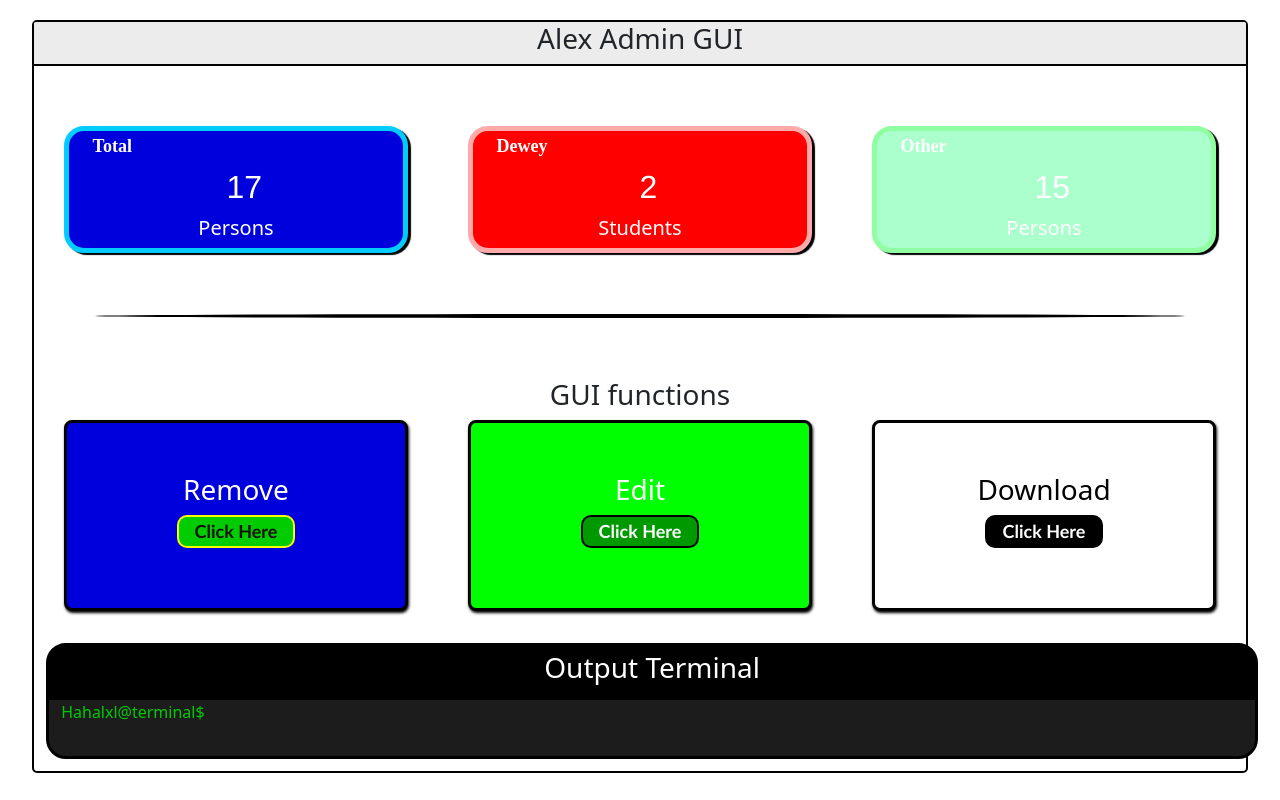
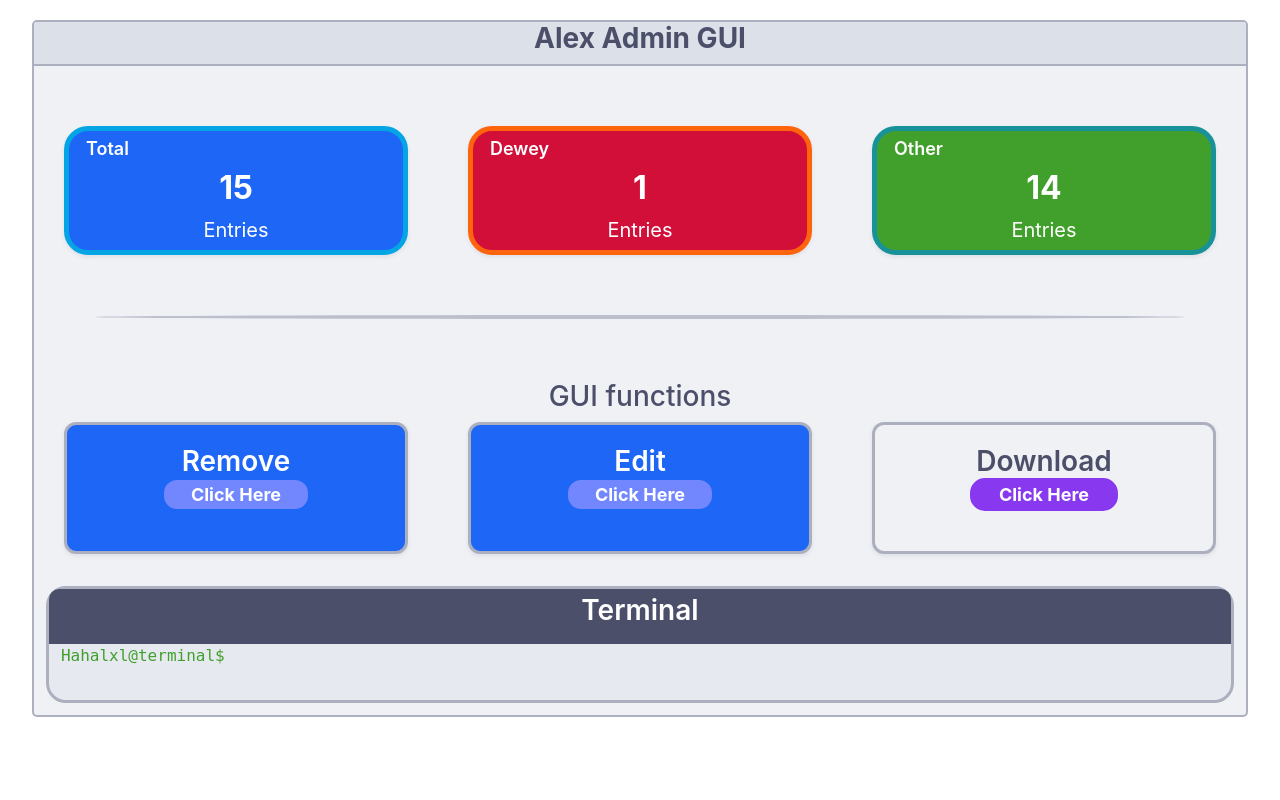
Before and after one commit to Hahalxl/soapbox, a Flask app: page /controls in a window 1280 px wide. Run offline with Flask 3, Linux system fonts and the light colour scheme; the visitor is signed in with stand-in values (Sample User, id 1).

Commit message:
admin page

```diff
--- a/data/5312025.csv
+++ b/data/5312025.csv
@@ -1,7 +1,6 @@
 name,osis,email,organization
 Alex Skibidi mewer,123,hahalxlpro@gmail.com,Brooklyn Italians Soccer Club
 Alex  Skibidi mewer,1231,boonstraronnan@gmail.com,Brooklyn Italians Soccer Club
-Hahalxl Pro,255555555,hahalxlpro@gmail.clm,John Dewey High School
 Hahalxlpro Sigma,242240398,asdasjdasdjsa@gmail.com,John Dewey High School
 Alex  Skibidi mewer,242203982,330849489apple@gmail.com,City Parks Foundation
 John Dewey,123123213,alexanderl334@nycstudents.net,Brooklyn Italians Soccer Club
@@ -13,6 +12,5 @@ Han Gyat Soe,313123131,330849489apple@gmail.com,Brooklyn Italians Soccer Club
 Sigma Alex Skibidi mewer,242203982,hahalxlpro@gmail.com,Brooklyn Italians Soccer Club
 Alex  Dewey,321312321,boonstraronnan@gmail.com,Brooklyn Italians Soccer Club
 Alex  Dewey,242203982,hahalxlpro@gmail.com,Brooklyn Italians Soccer Club
-Hahalxl Pro,245757848,Mewerhigh@sigma.com,Eubie Blake P.S 25
 Hahalxl Pro2,245757848,Mewerhigh@sigma.com,Eubie Blake P.S 25
 <<>>>>>> Liu,12312312,hahalxlpro@gmail.com,Brooklyn Italians Soccer Club
--- a/static/style/adminpage.css
+++ b/static/style/adminpage.css
@@ -1,19 +1,20 @@
 .admin-panel{
-    border: #000 2px solid;
+    border: #acb0be 2px solid; /* Surface2 */
     width: 95%;
     margin-left: auto;
     margin-right: auto;
     border-radius: 5px;
     margin-top: 20px;
+    background-color: #eff1f5; /* Base */
 }
 
 .panel-header{
     width: 100%;
     height: fit-content;
-    background-color: #ececec;
+    background-color: #dce0e8; /* Crust */
     border-top-left-radius: 2px;
     border-top-right-radius: 2px;
-    border-bottom: #000 2px solid;
+    border-bottom: #acb0be 2px solid; /* Surface2 */
     display: flex;
 }
 .panel-header-text{
@@ -22,6 +23,9 @@
     width: fit-content;
     margin-left: auto;
     margin-right: auto;
+    color: #4c4f69; /* Text */
+    font-family: 'Inter', sans-serif;
+    font-weight: 700;
 }
 @media (min-width: 600px){
     .displaying{
@@ -33,8 +37,8 @@
         margin-right: 2.5%;
         width: 33%;
         margin-top: 5%;
-        border-radius: 20px;
-        box-shadow: #000 3px 2px 1px;
+        border-radius: 24px; /* Increased from 20px */
+        box-shadow: 0 2px 4px rgba(76, 79, 105, 0.1); /* Text with alpha */
     }
 }
 @media (max-width: 600px) {
@@ -54,54 +58,55 @@
 }
 
 
-
 .item1{
-    background-color: #00d;
-    border: #0cf 5px;
-    color: #fff;
+    background-color: #1e66f5; /* Blue */
+    border: #04a5e5 5px; /* Sky */
+    color: #ffffff;
     border-style:solid;
-    border-radius: 20px;
+    border-radius: 24px; /* Increased from 20px */
 }
 .item2{
-    background-color: #f00;
-    border: #faa 5px;
-    color: #fff;
+    background-color: #d20f39; /* Red */
+    border: #fe640b 5px; /* Peach */
+    color: #ffffff;
     border-style:solid;
-    border-radius: 20px;
+    border-radius: 24px; /* Increased from 20px */
 }
 .item3{
-    background-color: #afc;
-    border: #90ffa1 5px;
-    color: #fff;
+    background-color: #40a02b; /* Green */
+    border: #179299 5px; /* Teal */
+    color: #ffffff;
     border-style:solid;
-    border-radius: 20px;
+    border-radius: 24px; /* Increased from 20px */
 }
+.itemtitle, .itemcontent, .itemuit{
 
-.itemtitle, .itemcontent, .itemuit{
-    margin-left: 5%;
     display: block;
     margin-bottom: 10px;
+    font-family: 'Inter', sans-serif;
 }
 .itemunit{
     text-align: center;
+    font-family: 'Inter', sans-serif;
+    font-weight: 400;
 }
 .itemtitle{
-    padding-left: 2%;
-    margin-top: 5px;
+    padding-left: 5%;
+    margin-top: 2%;
     width: 100%;
     font-size: 18px;
-    font-family:'Times New Roman', Times, serif;
+    font-family: 'Inter', sans-serif;
     font-weight: 600;
 }
 
 .itemcontent{
-    font-family: 'Franklin Gothic Medium', 'Arial Narrow', Arial, sans-serif;
+    font-family: 'Inter', sans-serif;
     font-size: 32px;
-    font-weight: 400;
+    font-weight: 700;
     text-align: center;
 }
 .spliter{
-    border:#000 2px solid;
+    border:#bcc0cc 2px solid; /* Surface1 */
     border-radius: 100%;
     margin: 5%;
 }
@@ -110,39 +115,33 @@
         width: 95%;
     }
     .set{
-        border: #000 1px solid;
-        width: 45%;
-        margin-left: auto;
-        margin-right: auto;
+        border: #bcc0cc 1px solid; /* Surface1 */
+        width: 90%;
+        margin: 15px auto 20px auto;
+        border-radius: 12px; /* Increased from default */
     }
 }
-/* Bigger than 600px*/
 @media (min-width: 600px){
     .function-collection{
         display: flex;
     }
     .set{
-        border: #000 3px solid;
+        border: #acb0be 3px solid; /* Surface2 */
         width: 60%;
-        margin-left: 2.5%;
-        margin-right: 2.5%;
-        margin-bottom: 20px;
-        border-radius: 8px;
+        margin: 0 2.5% 20px 2.5%;
+        border-radius: 12px; /* Increased from 8px */
     }
-
 }
-/* Less than 600px */
 @media (max-width: 600px){
     .function-collection{
         display: box;
     }
     .set{
-        border: #000 3px solid;
-        border-radius: 8px;
-        margin-top: 15px;
+        border: #acb0be 3px solid; /* Surface2 */
+        border-radius: 12px; /* Increased from 8px */
+        margin: 15px auto 20px auto;
         width: 90%;
         height: fit-content;
-        margin-bottom: 20px;
     }
     .function-label{
         margin-bottom: 30px;
@@ -152,121 +151,130 @@
 .function-btn{
     width: 50%;
     height: max-content;
-        margin-left: auto;
-        margin-right: auto;
+    margin: 0 auto 20px auto;
     display: flex;
-        margin-bottom: 10px;
-        border:#000 2px none;
-        border-radius: 10px;
+    border:#4c4f69 2px none; /* Text */
+    border-radius: 15px; /* Increased from 10px */
     justify-content: center;
+    font-family: 'Inter', sans-serif;
+    transition: all 0.2s ease;
 }
+
 .func1{
-    background-color: #00d;
+    background-color: #1e66f5; /* Blue */
     transition: background-color;
-    color: #fff;
+    color: #ffffff;
 }
 .func1 .function-btn{
-    background-color: #00cc00;
+    background-color: #7287fd; /* Lavender */
     font-size: 18px;
-    font-family: 'Gill Sans', 'Gill Sans MT', Calibri, 'Trebuchet MS', sans-serif;
+    font-family: 'Inter', sans-serif;
     font-weight: 700;
-    border: 2px #ff0 solid;
-    color:#111100;
-    transition: background-color 2s ease;;
+    border: 2px #1e66f5 solid; /* Blue */
+    color:#ffffff;
+    transition: all 0.2s ease;
+    border-radius: 15px; /* Added to match */
 }
 .func1 .function-btn:hover{
-    background-color: rgb(0, 175, 0, 0.9);
-    transition: background-color 1s ease;
+    background-color: #1e66f5; /* Blue */
+    transition: all 0.2s ease;
+}
+.func2{
+    background-color: #1e66f5; /* Blue */
+    transition: background-color;
+    color: #ffffff;
+}
+.func2 .function-btn{
+    background-color: #7287fd; /* Lavender */
+    font-size: 18px;
+    font-family: 'Inter', sans-serif;
+    font-weight: 700;
+    border: 2px #1e66f5 solid; /* Blue */
+    color:#ffffff;
+    transition: all 0.2s ease;
+    border-radius: 15px; /* Added to match */
+}
+.func2 .function-btn:hover{
+    background-color: #1e66f5; /* Blue */
+    transition: all 0.2s ease;
 }
 
 .set{
-    box-shadow: #000 1px 2px 3px ;
-    padding: 50px;
+    box-shadow: 0 2px 4px rgba(76, 79, 105, 0.1); /* Text with alpha */
+    padding: 20px;
+    border-radius: 12px; /* Consolidated here */
 }
 .function-label{
     width: fit-content;
-        margin-left: auto;
-        margin-right: auto;
+    margin: 0 auto;
     text-align: center;
-}
-
-.func2{
-    background-color: #00ff00;
-    transition: background-color;
-    color: #fff;
-}
-.func2 .function-btn{
-    background-color: #009900;
-    font-size: 18px;
-    font-family: 'Gill Sans', 'Gill Sans MT', Calibri, 'Trebuchet MS', sans-serif;
-    font-weight: 700;
-    border: 2px #000 solid;
-    color:#fff;
-    transition: all 2s ease;;
-}
-.func2 .function-btn:hover{
-    background-color: rgb(0, 255, 255, 0.9);
-    color:#000;
-    transition: all 1s ease;
+    font-family: 'Inter', sans-serif;
+    font-weight: 600;
 }
 
 .func4{
-    background-color: #fff;
+    background-color: #eff1f5; /* Base */
     transition: background-color;
-    color: #000;
+    color: #4c4f69; /* Text */
 }
 .func4 .function-btn{
-    background-color: #000;
+    background-color: #8839ef; /* Mauve */
     font-size: 18px;
-    font-family: 'Gill Sans', 'Gill Sans MT', Calibri, 'Trebuchet MS', sans-serif;
+    font-family: 'Inter', sans-serif;
     font-weight: 700;
-    border: 2px #000 solid;
-    color:#fff;
-    transition: all 2s ease;
+    border: 2px #8839ef solid; /* Mauve */
+    color:#ffffff;
+    transition: all 0.2s ease;
+    border-radius: 15px; /* Added to match */
 }
 .func4 .function-btn:hover{
-    background-color: #fff;
-    color:#000;
-    transition: all 1s ease;
+    background-color: #7287fd; /* Lavender */
+    transition: all 0.2s ease;
 }
 .output-gui{
-    border: #000 3px solid;
+    border: #acb0be 3px solid; /* Surface2 */
     margin: 1%;
     border-radius: 20px;
-    background-color: #1c1c1c;
-    width: 100%;
+    background-color: #e6e9ef; /* Mantle */
+    width: 98%;
     height: fit-content;
 }
 .output-header{
-    background-color: #000;
+    background-color: #4c4f69; /* Text */
     height:fit-content;
     border-top-left-radius: 10px;
     border-top-right-radius: 10px;
     padding-top: 5px;
     padding-bottom: 5px;
-    border-bottom: #000 3px solid;
+    border-bottom: #4c4f69 3px solid; /* Text */
 }
 .output-title{
     text-align: center;
-    color:#fff;
+    color:#ffffff;
+    font-family: 'Inter', sans-serif;
+    font-weight: 600;
 }
 .terminal-text-1{
-    color: #00cc00;
+    color: #40a02b; /* Green */
     margin-left: 1%;
+    font-family: 'JetBrains Mono', monospace;
 }
 .output-content{
     width: 100%;
 }
 .output-input{
     display: flex;
+    font-family: 'JetBrains Mono', monospace;
 }
 .output-text{
     margin-left: 6px;
-    color: #fff;
+    color: #4c4f69; /* Text */
+    font-family: 'JetBrains Mono', monospace;
 }
 .terminal-text-2{
-    color:#fff;
+    color:#4c4f69; /* Text */
     margin-left: 1%;
+    font-family: 'JetBrains Mono', monospace;
 }
 .div-input {
   margin-bottom: 1.25rem;
--- a/templates/admin.html
+++ b/templates/admin.html
@@ -19,17 +19,17 @@
                 <div class="item item1">
                     <h3 class="itemtitle">Total</h3>
                     <h3 class="itemcontent">{{info['total']}}<h3>
-                    <h5 class="itemunit">Persons</h5>
+                    <h5 class="itemunit">Entries</h5>
                 </div>
                 <div class="item item2">
                     <h3 class="itemtitle">Dewey</h3>
                     <h3 class="itemcontent">{{info['dewey']}}</h3>
-                    <h5 class="itemunit">Students</h5>
+                    <h5 class="itemunit">Entries</h5>
                 </div>
                 <div class="item item3">
                     <h3 class="itemtitle">Other</h3>
                     <h3 class="itemcontent">{{info['other']}}</h3>
-                    <h5 class="itemunit">Persons</h5>
+                    <h5 class="itemunit">Entries</h5>
                 </div>
             </div>
             <div class="spliter"></div>
@@ -40,11 +40,39 @@
                 <div class="function-collection">
                     <div class="set func1">
                         <h3 class="function-label">Remove</h3>
-                        <button class="function-btn" data-bs-toggle="modal" data-bs-target="#modal-delete" >Click Here</button>
+                        <button class="function-btn" data-bs-toggle="modal" data-bs-target="#modal-command" id="removal">Click Here</button>
                     </div>
                     <div class="set func2">
                         <h3 class="function-label">Edit</h3>
-                        <button class="function-btn" data-bs-toggle="modal" data-bs-target="#modal-edit">Click Here</button>
+                        <button class="function-btn" data-bs-toggle="modal" data-bs-target="#modal-command" id="edit" >Click Here</button>
+                        <script>
+                          function edit(){
+                            let target = document.getElementById("modal-command-form");
+                            let extend = document.getElementById("extend");
+                            let text = document.getElementById("spilter-text");
+                            target.action = "/edit";
+                            extend.style.display = "block";
+                            text.style.display = "block";
+                            text.style.borderStyle = "solid"
+                          }
+                          function remove(){
+                            let target = document.getElementById("modal-command-form");
+                            let extend = document.getElementById("extend");
+                            let text = document.getElementById("spilter-text");
+                            target.action = "/delete";
+                            extend.style.display = "none";
+                            text.style.display = "none";
+                            text.style.borderStyle = "hidden";
+                          }
+                          const editbtn = document.getElementById("edit");
+                          const removebtn = document.getElementById("removal");
+                          editbtn.addEventListener("click", (event) => {
+                            edit();
+                          });
+                          removebtn.addEventListener("click", (event) => {
+                            remove();
+                          });
+                        </script>
                     </div>
                     <div class="set func4">
                         <h3 class="function-label">Download</h3>
@@ -54,7 +82,7 @@
             </div>
             <div class="output-gui">
                 <div class="output-header">
-                    <h3 class="output-title">Output Terminal</h3>
+                    <h3 class="output-title">Terminal</h3>
                 </div>
                 <div class="output-content">
                     <div class="output-input">
@@ -86,23 +114,30 @@
             typeinabout2();
         });
     </script>
-      <div class="modal fade" id="modal-delete">
-    <div class="modal-dialog modal-fullscreen">
-      <div class="modal-content">
-        <div class="header">
-          <h1 class="header-text-1">Estuary Beach Event<br>removal Form</h1>
-        </div>
-
-        <div class="modal-body">
-          <form action="/delete">
-            <div class="div-input">
+    <div class="modal fade" id="modal-command">
+      <div class="modal-dialog">
+        <div class="modal-content">
+          <div class="modal-header">
+            <h4 class="modal-title">Command modal</h4>
+          </div>
+          <div class="modal-body">
+          <form id="modal-command-form">
+              <label for="Name" class="inputing">Name:*</label>
+              <input type="text" class="input-first" name="first_name" placeholder="First Name*"  required>
+              <input type="text" class="input-last" name="last_name" placeholder="Last Name*"  required>
+              <label for="osis" class="inputing">OSIS/Student ID:</label>
+              <input type="tel" name="osis" class="inputs" placeholder="Leave blank if None" maxlength="9" inputmode="numeric" pattern="\d{1,9}">
+              <div class="spliter" id="spilter-text">
+              </div>
+              <div id="extend">
+                <h3>New form</h3>
               <label for="Name" class="inputing">Name:*</label>
               <input type="text" class="input-first" name="first_name" placeholder="First Name*"  required>
               <input type="text" class="input-last" name="last_name" placeholder="Last Name*"  required>
               <label for="osis" class="inputing">OSIS/Student ID:</label>
               <input type="tel" name="osis" class="inputs" placeholder="Leave blank if you don't have one" maxlength="9" inputmode="numeric" pattern="\d{1,9}">
               <label for="email" class="inputing">Email:*</label>
-              <input type="email" class="inputs" name="email" placeholder="example@email.com*" required>
+              <input type="email" class="inputs" name="email" placeholder="example@email.com*"required>
 
               <label for="organization" class="inputing">Organization/School:</label>
               <div class="dropdown" id="orgDropdown">
--- a/templates/index.html
+++ b/templates/index.html
@@ -265,7 +265,7 @@
               <label for="osis" class="inputing">OSIS/Student ID:</label>
               <input type="tel" name="osis" class="inputs" placeholder="Leave blank if you don't have one" maxlength="9" inputmode="numeric" pattern="\d{1,9}">
               <label for="email" class="inputing">Email:*</label>
-              <input type="email" class="inputs" name="email" placeholder="example@email.com*" pattern="" required>
+              <input type="email" class="inputs" name="email" placeholder="example@email.com*"required>
 
               <label for="organization" class="inputing">Organization/School:</label>
               <div class="dropdown" id="orgDropdown">
```
Also changed, not shown: other parts of static/style/adminpage.css (+39 -29 lines), other parts of templates/admin.html (+13 -78 lines). Lines whose indentation alone changed are shown as unchanged.
